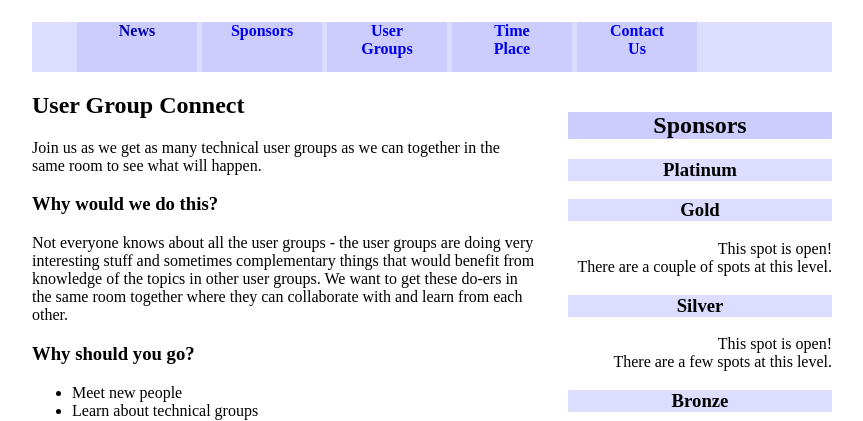
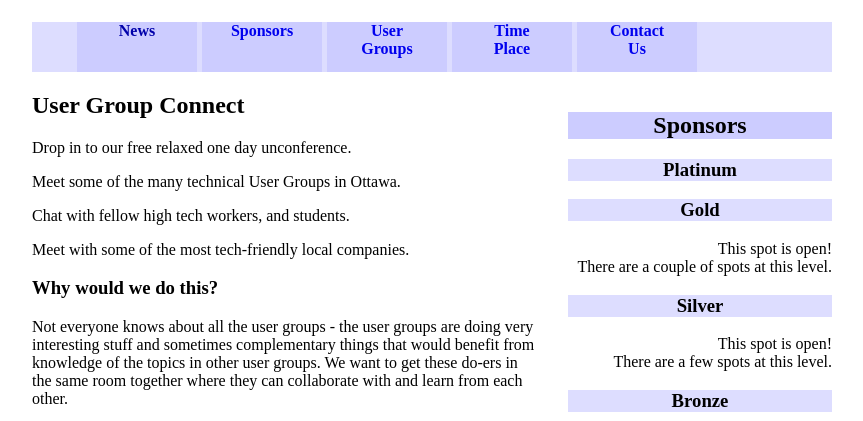
Before and after one commit to bjb/ugconnect, a Django app: template publicpages/templates/index.html in a window 1280 px wide. Shown: the part 58-479 px from the top of the page, without its empty margins (208-1071 px from the left). Run offline with Django 3.2, Linux system fonts and the light colour scheme; the template is opened without the code that fills it, so the values that code supplies are empty; parts of the project's set-up code (start-up, migrations or seed data) failed here and were passed over.

Commit message:
Front page word changes (suggested by Rob Ech)

```diff
--- a/publicpages/templates/index.html
+++ b/publicpages/templates/index.html
@@ -5,8 +5,16 @@
 {% block content %}
 <h2>User Group Connect</h2>
 <p>
-  Join us as we get as many technical user groups as we can together in the same room
-  to see what will happen.
+Drop in to our free relaxed one day unconference.
+</p>
+<p>
+Meet some of the many technical User Groups in Ottawa.
+</p>
+<p>
+Chat with fellow high tech workers, and students.
+</p>
+<p>
+Meet with some of the most tech-friendly local companies.
 </p>
 <h3>Why would we do this?</h3>
 <p>
```
